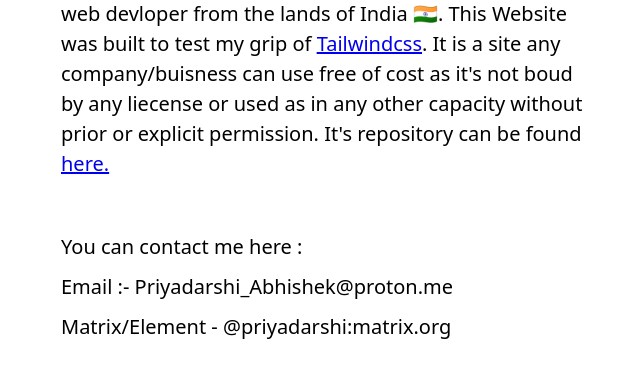
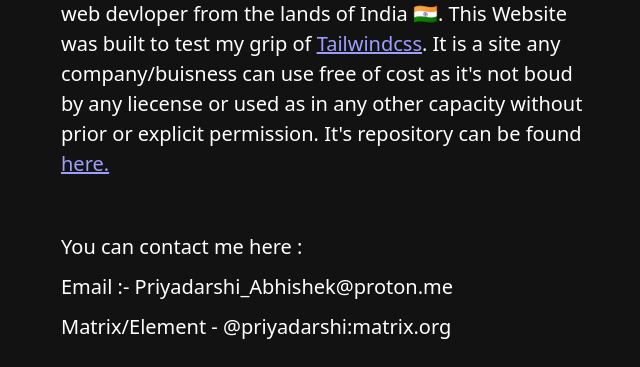
Before and after one commit to priyadarshi-1/Whitepace, a plain HTML site: page assets/about.html in a window 1280 px wide. Shown: the part 123-490 px from the top of the page, without its empty margins (317-957 px from the left). Drawn offline with Linux system fonts and the light colour scheme.

Commit message:
fixed minor issues

```diff
--- a/assets/about.html
+++ b/assets/about.html
@@ -1,3 +1,5 @@
+<!-- Author : Priyadarshi Abhishek -->
+
 <!DOCTYPE html>
 <html lang="en">
 
@@ -16,7 +18,7 @@
         }
 
         html {
-            color-scheme: dark light;
+            color-scheme: dark;
         }
 
         body {
--- a/assets/index-85598aa3.js
+++ b/assets/index-85598aa3.js
@@ -1 +1,2 @@
+// Author : Priyadarshi Abhishek
 (function(){const r=document.createElement("link").relList;if(r&&r.supports&&r.supports("modulepreload"))return;for(const e of document.querySelectorAll('link[rel="modulepreload"]'))s(e);new MutationObserver(e=>{for(const t of e)if(t.type==="childList")for(const i of t.addedNodes)i.tagName==="LINK"&&i.rel==="modulepreload"&&s(i)}).observe(document,{childList:!0,subtree:!0});function c(e){const t={};return e.integrity&&(t.integrity=e.integrity),e.referrerpolicy&&(t.referrerPolicy=e.referrerpolicy),e.crossorigin==="use-credentials"?t.credentials="include":e.crossorigin==="anonymous"?t.credentials="omit":t.credentials="same-origin",t}function s(e){if(e.ep)return;e.ep=!0;const t=c(e);fetch(e.href,t)}})();var u=document.querySelector(".burger"),d=document.querySelector(".nav-list");u.addEventListener("click",function(){d.classList.toggle("translate-x-[-500rem]")});const n=document.querySelectorAll(".slide");let l=0;document.addEventListener("touchstart",function(o){o.preventDefault(),startX=o.touches[0].clientX});document.addEventListener("touchend",function(o){o.preventDefault(),endX=o.changedTouches[0].clientX,endX>startX?l=(l-1+n.length)%n.length:l=(l+1)%n.length;for(let r=0;r<n.length;r++)r===l?(n[r].style.display="flex",n[r].style.flexDirection="column"):n[r].style.display="none"});
```
Also changed, not shown: index.html (+3 -0 lines), assets/index-73ae0cc8.css.
